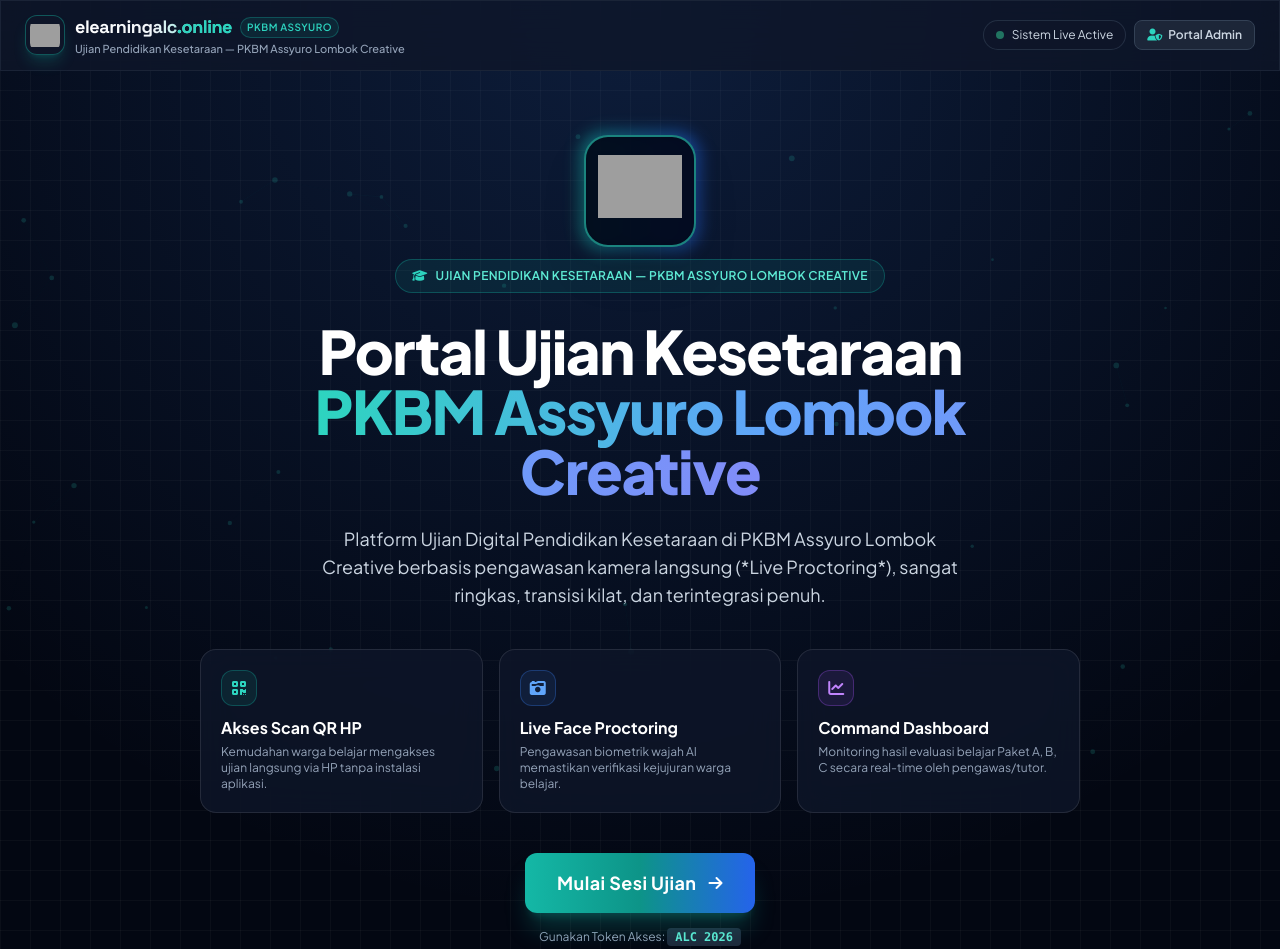
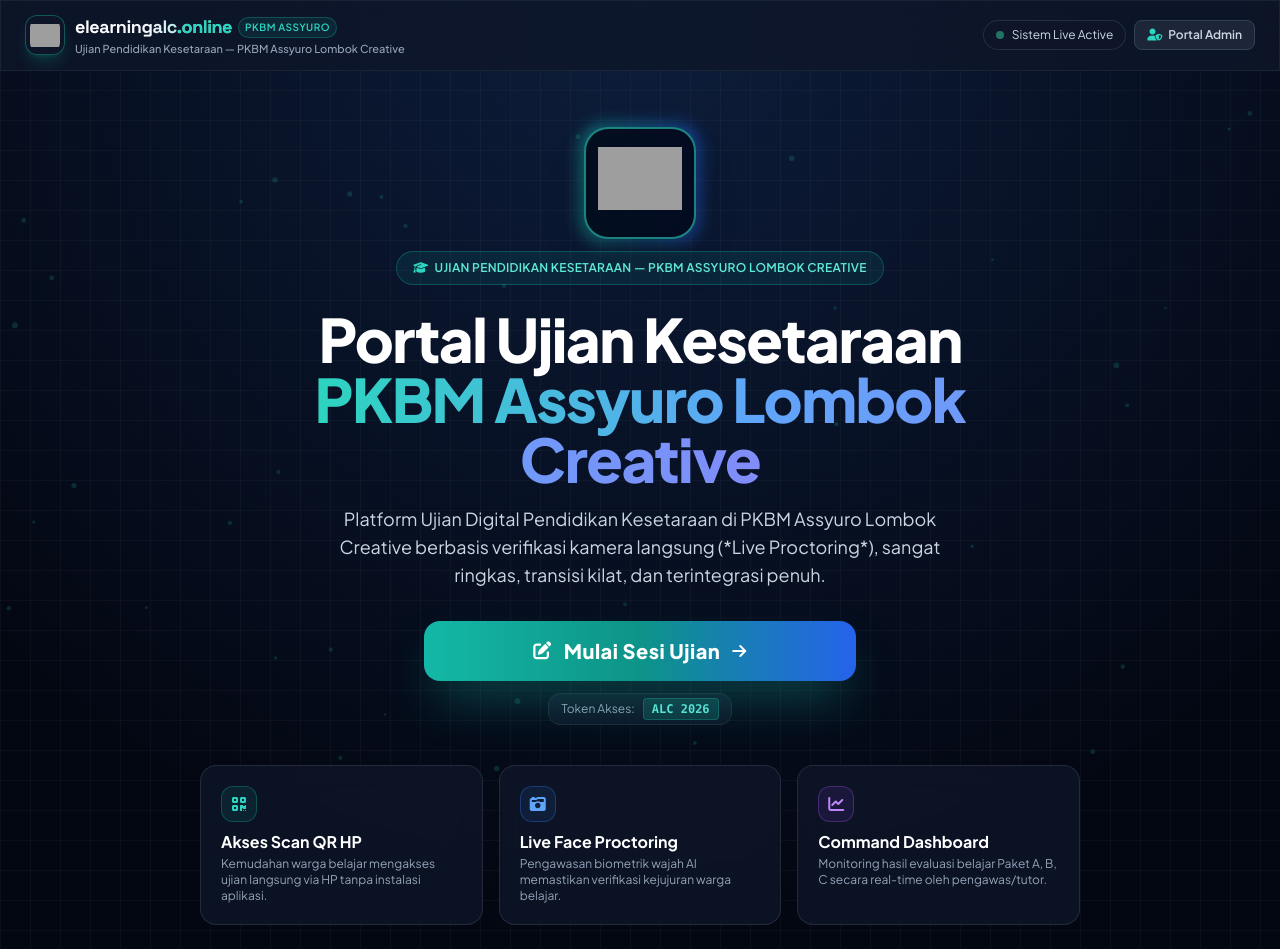
Before and after one commit to Wilyam2005/UjianTestPNFI, a plain HTML site: page index.html in a window 1280 px wide. Shown: the top 949 px of the page. Drawn offline with nearby package versions, Linux system fonts and the light colour scheme; grey boxes are pictures that could not be loaded.

Commit message:
Update index.html

```diff
--- a/index.html
+++ b/index.html
@@ -208,104 +208,108 @@
             }
         }
         const sfx = new SoundFX();
-    </script>
-
-    <!-- HEADER / NAVIGATION -->
-    <header class="sticky top-0 z-40 glass-card border-b border-slate-800/80 px-3 sm:px-6 py-3 flex items-center justify-between">
-        <div class="flex items-center gap-2.5 cursor-pointer select-none" id="brandLogoBtn" title="Triple click logo untuk akses Admin rahasia">
+    </script>    <!-- HEADER / NAVIGATION -->
+    <header class="sticky top-0 z-40 glass-card border-b border-slate-800/80 px-3 sm:px-6 py-2.5 sm:py-3 flex items-center justify-between">
+        <div class="flex items-center gap-2.5 cursor-pointer select-none shrink-0" id="brandLogoBtn" title="Triple click logo untuk akses Admin rahasia">
             <!-- Brand Logo Image -->
-            <img src="fav icon logo.png" alt="Logo elearningalc.online" class="w-9 h-9 sm:w-10 sm:h-10 object-contain rounded-xl bg-slate-900/90 border border-teal-500/40 p-1 shadow-lg shadow-teal-500/20">
+            <img src="fav icon logo.png" alt="Logo elearningalc.online" class="w-8 h-8 sm:w-10 sm:h-10 object-contain rounded-xl bg-slate-900/90 border border-teal-500/40 p-1 shadow-lg shadow-teal-500/20">
             <div>
-                <div class="flex items-center gap-1.5 sm:gap-2">
-                    <span class="font-tech font-bold text-base sm:text-lg tracking-tight bg-clip-text text-transparent bg-gradient-to-r from-white via-slate-100 to-teal-400">
+                <div class="flex items-center gap-1.5">
+                    <span class="font-tech font-bold text-sm sm:text-lg tracking-tight bg-clip-text text-transparent bg-gradient-to-r from-white via-slate-100 to-teal-400">
                         elearningalc<span class="text-teal-400">.online</span>
                     </span>
-                    <span class="px-1.5 py-0.5 text-[9px] sm:text-[10px] font-semibold tracking-wider uppercase rounded-full bg-teal-500/10 text-teal-400 border border-teal-500/30">
+                    <span class="hidden sm:inline-block px-1.5 py-0.5 text-[9px] sm:text-[10px] font-semibold tracking-wider uppercase rounded-full bg-teal-500/10 text-teal-400 border border-teal-500/30">
                         PKBM ASSYURO
                     </span>
                 </div>
-                <p class="text-[10px] sm:text-[11px] text-slate-400 font-medium">Ujian Pendidikan Kesetaraan — PKBM Assyuro Lombok Creative</p>
+                <p class="hidden sm:block text-[10px] sm:text-[11px] text-slate-400 font-medium">Ujian Pendidikan Kesetaraan — PKBM Assyuro Lombok Creative</p>
             </div>
         </div>
 
-        <div class="flex items-center gap-2">
+        <div class="flex items-center gap-2 shrink-0">
             <div id="navStatusBadge" class="hidden md:flex items-center gap-2 px-3 py-1.5 rounded-full bg-slate-900/80 border border-slate-700/60 text-xs text-slate-300">
                 <span class="w-2 h-2 rounded-full bg-emerald-400 animate-pulse"></span>
                 <span id="navStatusText">Sistem Live Active</span>
             </div>
 
-            <button id="adminShortcutBtn" onclick="openAdminLoginModal()" class="px-3 py-1.5 rounded-lg bg-slate-800/90 hover:bg-slate-700/80 border border-slate-700 text-xs font-semibold text-slate-300 hover:text-white transition flex items-center gap-1.5 active:scale-95">
+            <button id="adminShortcutBtn" onclick="openAdminLoginModal()" class="px-2.5 py-1.5 sm:px-3 sm:py-1.5 rounded-lg bg-slate-800/90 hover:bg-slate-700/80 border border-slate-700 text-xs font-semibold text-slate-300 hover:text-white transition flex items-center gap-1.5 active:scale-95">
                 <i class="fa-solid fa-user-shield text-teal-400"></i>
-                <span class="inline">Portal Admin</span>
+                <span class="hidden sm:inline">Portal Admin</span>
             </button>
         </div>
     </header>
 
     <!-- MAIN CONTAINER (SPA VIEWS) -->
-    <main class="flex-1 flex flex-col justify-center items-center px-3 sm:px-6 py-4 sm:py-8 max-w-7xl mx-auto w-full z-10">
+    <main class="flex-1 flex flex-col justify-center items-center px-3 sm:px-6 py-2 sm:py-8 max-w-7xl mx-auto w-full z-10">
 
         <!-- ==================== VIEW 1: LANDING PAGE ==================== -->
-        <section id="view-landing" class="w-full max-w-4xl mx-auto text-center flex flex-col items-center justify-center py-4 sm:py-8 transition-all duration-500">
+        <section id="view-landing" class="w-full max-w-4xl mx-auto text-center flex flex-col items-center justify-center py-2 sm:py-6 transition-all duration-500">
 
             <!-- Hero Animated Logo -->
-            <div class="relative mb-4 group cursor-pointer" onclick="sfx.playBeep(850);">
+            <div class="relative mb-3 sm:mb-4 group cursor-pointer" onclick="sfx.playBeep(850);">
                 <div class="absolute -inset-1 rounded-3xl bg-gradient-to-r from-teal-500 to-blue-600 blur opacity-60 group-hover:opacity-100 transition duration-1000 group-hover:duration-200 animate-pulse"></div>
-                <div class="relative w-20 h-20 sm:w-28 sm:h-28 rounded-3xl bg-slate-950/90 border-2 border-teal-400/60 flex items-center justify-center p-3 shadow-2xl">
+                <div class="relative w-16 h-16 sm:w-28 sm:h-28 rounded-2xl sm:rounded-3xl bg-slate-950/90 border-2 border-teal-400/60 flex items-center justify-center p-2.5 sm:p-3 shadow-2xl">
                     <img src="fav icon logo.png" alt="Logo E-Learning ALC" class="w-full h-full object-contain animate-float">
                 </div>
             </div>
 
             <!-- Animated Badge -->
-            <div class="inline-flex items-center gap-2 px-3.5 py-1.5 sm:px-4 sm:py-2 rounded-full bg-teal-500/10 border border-teal-500/30 text-teal-300 text-[11px] sm:text-xs font-semibold tracking-wide uppercase mb-4 sm:mb-6 animate-float-delayed">
-                <i class="fa-solid fa-graduation-cap text-teal-400"></i>
+            <div class="inline-flex items-center gap-1.5 px-3 py-1 sm:px-4 sm:py-2 rounded-full bg-teal-500/10 border border-teal-500/30 text-teal-300 text-[10px] sm:text-xs font-semibold tracking-wide uppercase mb-3 sm:mb-5 animate-float-delayed">
+                <i class="fa-solid fa-graduation-cap text-teal-400 text-xs"></i>
                 Ujian Pendidikan Kesetaraan — PKBM Assyuro Lombok Creative
             </div>
 
             <!-- Main Heading -->
-            <h1 class="text-2xl sm:text-4xl lg:text-6xl font-extrabold text-white tracking-tight mb-4 sm:mb-6 leading-tight px-2">
+            <h1 class="text-xl sm:text-4xl lg:text-6xl font-extrabold text-white tracking-tight mb-2 sm:mb-4 leading-snug sm:leading-tight px-1">
                 Portal Ujian Kesetaraan <br class="hidden sm:inline">
                 <span class="bg-clip-text text-transparent bg-gradient-to-r from-teal-400 via-blue-400 to-indigo-400">
                     PKBM Assyuro Lombok Creative
                 </span>
             </h1>
 
-            <p class="text-xs sm:text-base lg:text-lg text-slate-300 max-w-2xl mx-auto mb-6 sm:mb-10 font-normal leading-relaxed px-3">
-                Platform Ujian Digital Pendidikan Kesetaraan di PKBM Assyuro Lombok Creative berbasis pengawasan kamera langsung (*Live Proctoring*), sangat ringkas, transisi kilat, dan terintegrasi penuh.
+            <p class="text-xs sm:text-base lg:text-lg text-slate-300 max-w-2xl mx-auto mb-4 sm:mb-8 font-normal leading-relaxed px-2">
+                Platform Ujian Digital Pendidikan Kesetaraan di PKBM Assyuro Lombok Creative berbasis verifikasi kamera langsung (*Live Proctoring*), sangat ringkas, transisi kilat, dan terintegrasi penuh.
             </p>
 
-            <!-- Feature Cards Highlight -->
-            <div class="grid grid-cols-1 sm:grid-cols-3 gap-3 sm:gap-4 w-full mb-6 sm:mb-10 text-left px-2">
-                <div class="glass-card glass-card-hover p-4 sm:p-5 rounded-2xl">
-                    <div class="w-9 h-9 rounded-xl bg-teal-500/10 border border-teal-500/30 flex items-center justify-center text-teal-400 text-base mb-2.5">
+            <!-- PRIMARY ACTION BUTTON (POSEN FRONT & CENTER FOR INSTANT MOBILE VISIBILITY) -->
+            <div class="w-full max-w-md mx-auto mb-6 sm:mb-10 px-2 flex flex-col items-center">
+                <button onclick="sfx.playBeep(800); navigateTo('view-register');" class="group relative w-full inline-flex items-center justify-center gap-3 px-6 py-3.5 sm:px-8 sm:py-4 rounded-2xl bg-gradient-to-r from-teal-500 via-teal-600 to-blue-600 font-extrabold text-white text-base sm:text-xl tracking-wide shadow-2xl shadow-teal-500/40 hover:shadow-teal-500/60 hover:scale-105 active:scale-95 transition-all duration-300">
+                    <i class="fa-solid fa-pen-to-square text-lg"></i>
+                    <span>Mulai Sesi Ujian</span>
+                    <i class="fa-solid fa-arrow-right text-base group-hover:translate-x-1 transition-transform"></i>
+                </button>
+                <div class="inline-flex items-center gap-2 mt-3 px-3 py-1 rounded-xl bg-slate-900/90 border border-slate-800 text-[11px] sm:text-xs text-slate-300">
+                    <span class="text-slate-400">Token Akses:</span>
+                    <code class="px-2 py-0.5 rounded bg-teal-500/20 text-teal-300 font-mono font-bold border border-teal-500/30">ALC 2026</code>
+                </div>
+            </div>
+
+            <!-- Feature Cards Highlight (Secondary details below CTA) -->
+            <div class="grid grid-cols-1 sm:grid-cols-3 gap-3 sm:gap-4 w-full text-left px-2">
+                <div class="glass-card glass-card-hover p-3.5 sm:p-5 rounded-2xl">
+                    <div class="w-8 h-8 sm:w-9 sm:h-9 rounded-xl bg-teal-500/10 border border-teal-500/30 flex items-center justify-center text-teal-400 text-sm sm:text-base mb-2">
                         <i class="fa-solid fa-qrcode"></i>
                     </div>
-                    <h3 class="font-bold text-white text-sm sm:text-base mb-1">Akses Scan QR HP</h3>
-                    <p class="text-[11px] sm:text-xs text-slate-400">Kemudahan warga belajar mengakses ujian langsung via HP tanpa instalasi aplikasi.</p>
-                </div>
-
-                <div class="glass-card glass-card-hover p-4 sm:p-5 rounded-2xl">
-                    <div class="w-9 h-9 rounded-xl bg-blue-500/10 border border-blue-500/30 flex items-center justify-center text-blue-400 text-base mb-2.5">
+                    <h3 class="font-bold text-white text-xs sm:text-base mb-0.5">Akses Scan QR HP</h3>
+                    <p class="text-[10px] sm:text-xs text-slate-400 leading-normal">Kemudahan warga belajar mengakses ujian langsung via HP tanpa instalasi aplikasi.</p>
+                </div>
+
+                <div class="glass-card glass-card-hover p-3.5 sm:p-5 rounded-2xl">
+                    <div class="w-8 h-8 sm:w-9 sm:h-9 rounded-xl bg-blue-500/10 border border-blue-500/30 flex items-center justify-center text-blue-400 text-sm sm:text-base mb-2">
                         <i class="fa-solid fa-camera-retro"></i>
                     </div>
-                    <h3 class="font-bold text-white text-sm sm:text-base mb-1">Live Face Proctoring</h3>
-                    <p class="text-[11px] sm:text-xs text-slate-400">Pengawasan biometrik wajah AI memastikan verifikasi kejujuran warga belajar.</p>
-                </div>
-
-                <div class="glass-card glass-card-hover p-4 sm:p-5 rounded-2xl">
-                    <div class="w-9 h-9 rounded-xl bg-purple-500/10 border border-purple-500/30 flex items-center justify-center text-purple-400 text-base mb-2.5">
+                    <h3 class="font-bold text-white text-xs sm:text-base mb-0.5">Live Face Proctoring</h3>
+                    <p class="text-[10px] sm:text-xs text-slate-400 leading-normal">Pengawasan biometrik wajah AI memastikan verifikasi kejujuran warga belajar.</p>
+                </div>
+
+                <div class="glass-card glass-card-hover p-3.5 sm:p-5 rounded-2xl">
+                    <div class="w-8 h-8 sm:w-9 sm:h-9 rounded-xl bg-purple-500/10 border border-purple-500/30 flex items-center justify-center text-purple-400 text-sm sm:text-base mb-2">
                         <i class="fa-solid fa-chart-line"></i>
                     </div>
-                    <h3 class="font-bold text-white text-sm sm:text-base mb-1">Command Dashboard</h3>
-                    <p class="text-[11px] sm:text-xs text-slate-400">Monitoring hasil evaluasi belajar Paket A, B, C secara real-time oleh pengawas/tutor.</p>
+                    <h3 class="font-bold text-white text-xs sm:text-base mb-0.5">Command Dashboard</h3>
+                    <p class="text-[10px] sm:text-xs text-slate-400 leading-normal">Monitoring hasil evaluasi belajar Paket A, B, C secara real-time oleh pengawas/tutor.</p>
                 </div>
             </div>
-
-            <!-- Start Action Button -->
-            <button onclick="sfx.playBeep(800); navigateTo('view-register');" class="group relative w-full sm:w-auto inline-flex items-center justify-center gap-3 px-8 py-4 rounded-xl bg-gradient-to-r from-teal-500 via-teal-600 to-blue-600 font-bold text-white text-base sm:text-lg tracking-wide shadow-xl shadow-teal-500/25 hover:shadow-teal-500/40 hover:scale-105 active:scale-95 transition-all duration-300">
-                <span>Mulai Sesi Ujian</span>
-                <i class="fa-solid fa-arrow-right text-base group-hover:translate-x-1 transition-transform"></i>
-            </button>
-            <p class="text-[11px] sm:text-xs text-slate-400 mt-3 sm:mt-4">Gunakan Token Akses: <code class="px-2 py-0.5 rounded bg-slate-800 text-teal-300 font-mono font-bold">ALC 2026</code></p>
         </section>
 
         <!-- ==================== VIEW 2: REGISTRATION FORM ==================== -->
```
